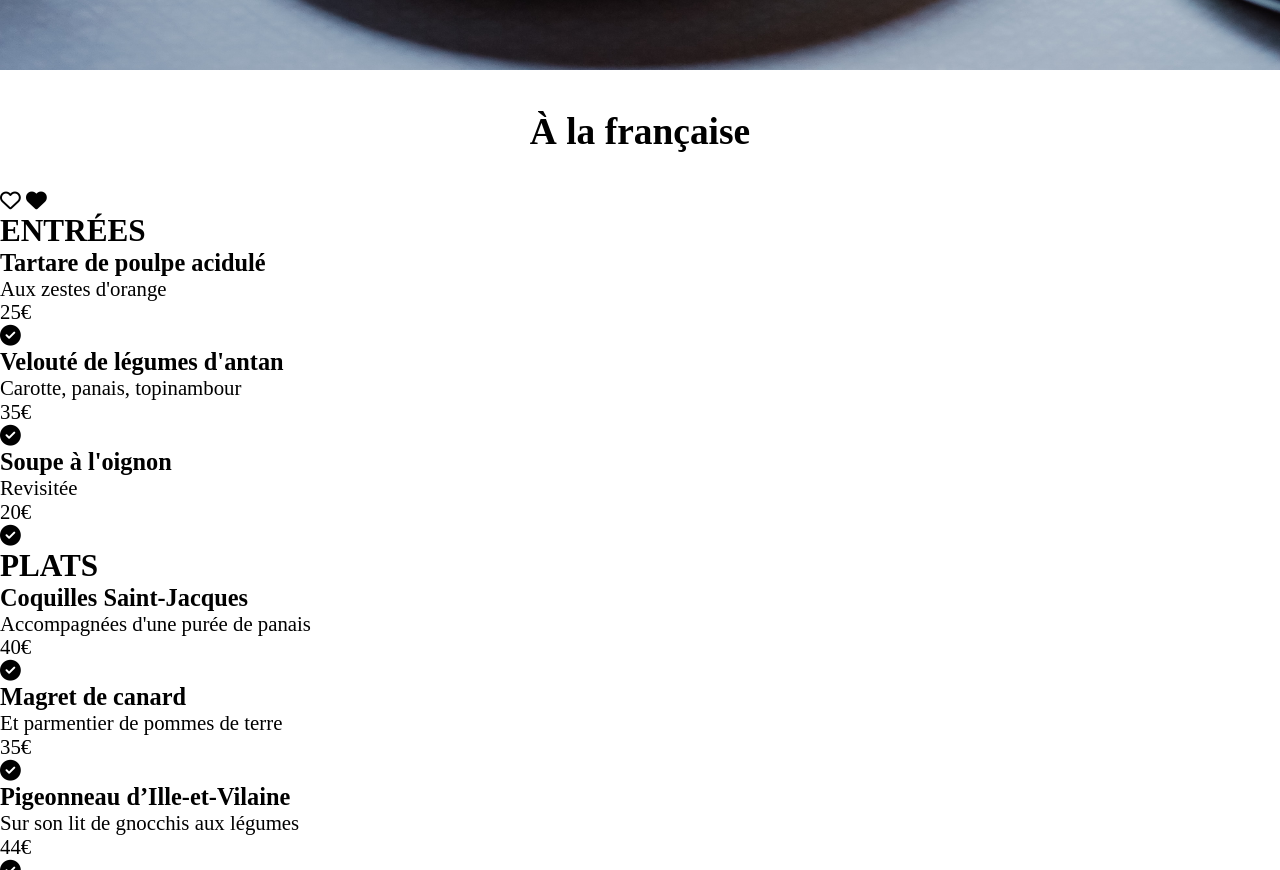
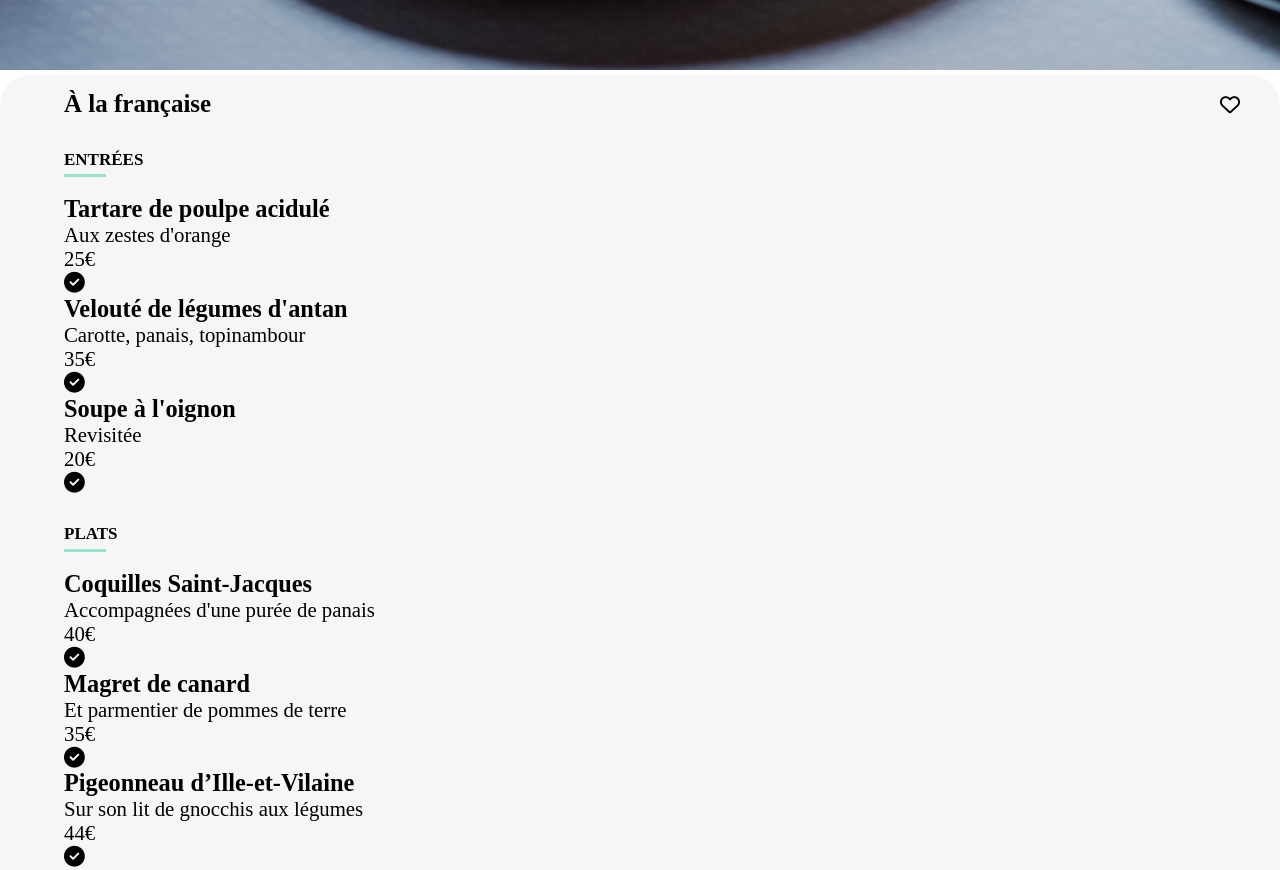
Before and after one commit to codeuse-83/Stephanie-P3-OC, a website: page a_la_francaise.html in a window 1280 px wide. Shown: the part 843-1713 px from the top of the page. Drawn offline with Linux system fonts and the light colour scheme; a web font is replaced by a local one.

Commit message:
menu_restaurant css

```diff
--- a/public/css/styles.css
+++ b/public/css/styles.css
@@ -504,6 +504,65 @@
       font-weight: 400;
       font-family: "Shrikhand", cursive;;
     }
+    .menu_restaurant{
+      background-color: #F6F6F6;
+      border-radius: 30px 30px 0 0;
+      top: -50%;
+      padding-right: 5%;
+      padding-left: 5%;
+      margin-bottom: -50px;
+      position: relative;
+    }
+    .menu_restaurant .ligne1_menu {
+      display: flex;
+      justify-content: space-between;
+      height: 45px;
+      padding-top: 15px;
+      align-items: center;
+      padding-right: 2%;
+      padding-right: 2%;
+    }
+    .menu_restaurant .ligne1_menu h1 {
+      font-family: "shrikhand";
+      font-size: 25px;
+    }
+    .menu_restaurant .ligne1_menu .coeur_vide_menu {
+      font-size: 25px;
+      color: black;
+      font-size: 20px;
+      position: absolute;
+      right: 40px;
+    }
+    .menu_restaurant .ligne1_menu .coeur_plein_menu {
+      font-size: 25px;
+      color: transparent;
+      opacity: 0;
+      transition-duration: 0.4s;
+      transition-property: opacity;
+      position: absolute;
+      font-size: 20px;
+      right: 40px;
+    }
+    .menu_restaurant .ligne1_menu .coeur_plein_menu:hover {
+      background-image: linear-gradient(#9356DC, #FF79DA);
+      opacity: 1;
+      -webkit-background-clip: text;
+    }
+    .menu_restaurant h2 {
+      margin: 0;
+      font-size: 17px;
+      margin-top: 30px;
+      font-weight: bold;
+      font-family: "shrikhand";
+    }
+    .menu_restaurant .border_titre {
+      border-bottom: solid #99E2D0;
+      margin-bottom: 18px;
+      margin-top: 5px;
+      width: 42px;
+      border-width: 3px;
+     }
+
 
   footer {
     display: block;
```
